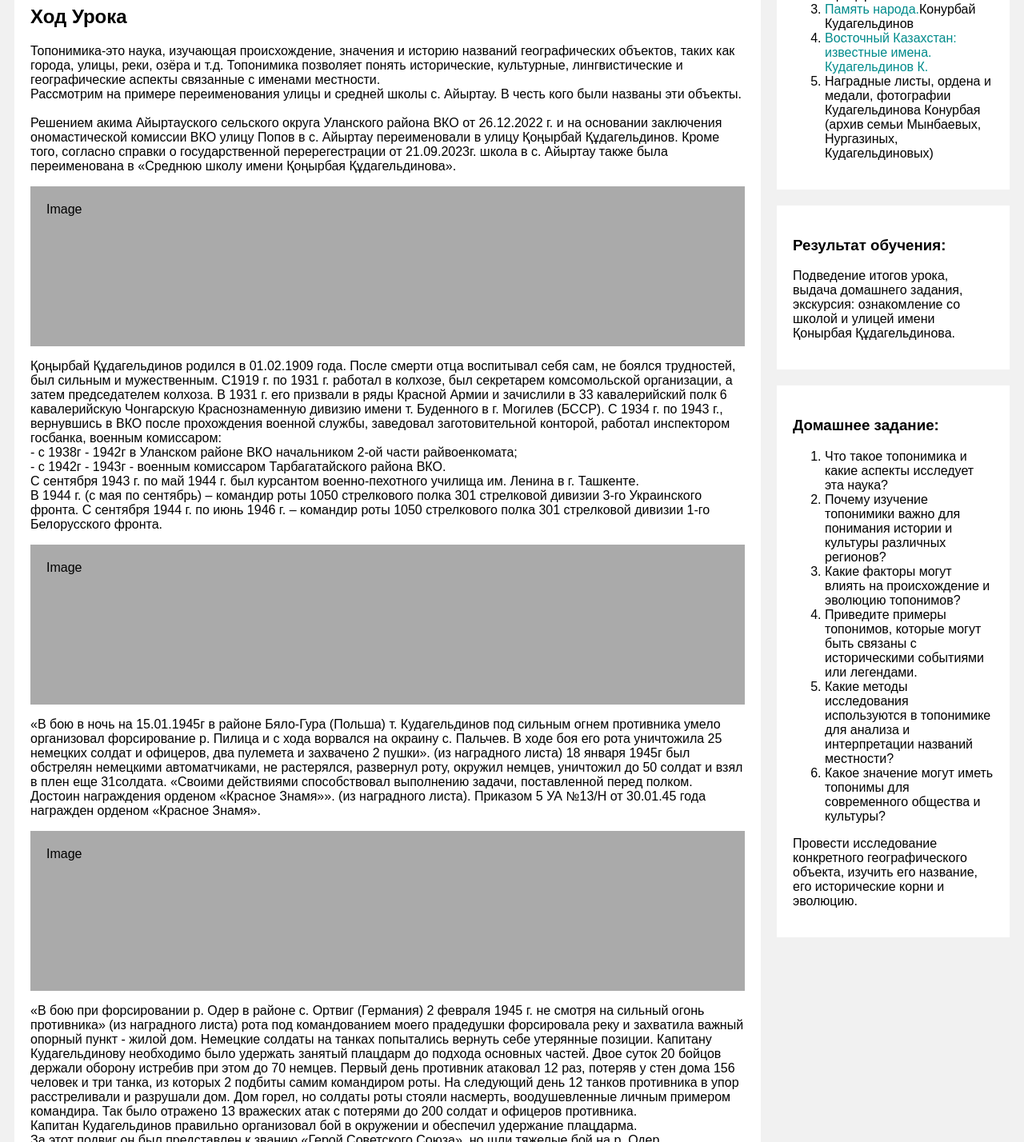
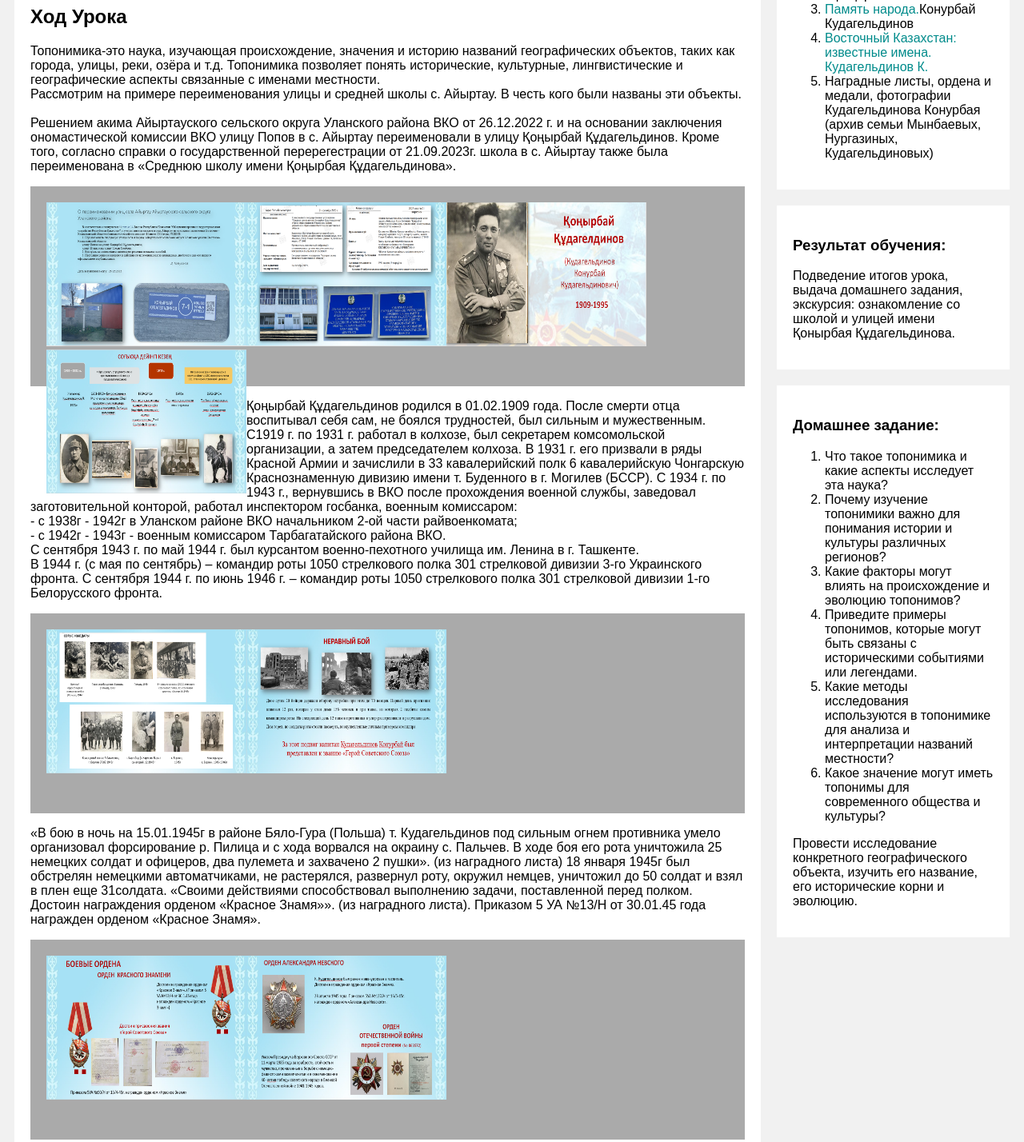
Before and after one commit to oooauri/Excursion, a plain HTML site: page index.html in a window 1280 px wide. Shown: the part 558-1986 px from the top of the page at 80% size. Drawn offline with Linux system fonts and the light colour scheme.

Commit message:
Add files via upload

```diff
--- a/index.html
+++ b/index.html
@@ -37,7 +37,12 @@
                 Кроме того, согласно справки о государственной перерегестрации от 21.09.2023г. школа в с.
                 Айыртау также была переименована  в «Среднюю школу имени  Қоңырбая Құдагельдинова».
                 </p>
-            <div class="fakeimg" style="height:200px;">Image</div>
+            <div class="fakeimg" style="height:250px;">
+              <a href="images/image001.png" target="_blank"><img src="images/image001.png" alt="" width="250px" height="180px"></a>
+              <a href="images/image002.png" target="_blank"><img src="images/image002.png" alt="" width="250px" height="180px"></a>
+              <a href="images/image003.png" target="_blank"><img src="images/image003.png" alt="" width="250px" height="180px"></a>
+              <a href="images/image004.png" target="_blank"><img src="images/image004.png" alt="" width="250px" height="180px"></a>
+            </div>
             <p>
                 Қоңырбай Құдагельдинов родился в 01.02.1909 года. После смерти отца воспитывал себя сам, не боялся трудностей, был сильным и мужественным.
                 С1919 г. по 1931 г. работал в колхозе, был секретарем комсомольской организации,
@@ -50,7 +55,10 @@
                 В 1944 г. (с мая по сентябрь) – командир роты 1050 стрелкового полка 301 стрелковой дивизии 3-го Украинского фронта. С сентября 1944 г. по июнь 1946 г.
                 – командир роты 1050 стрелкового полка 301 стрелковой дивизии 1-го Белорусского фронта.
             </p>
-            <div class="fakeimg" style="height:200px;">Image</div>
+            <div class="fakeimg" style="height:250px;">
+              <a href="images/image005.png" target="_blank"><img src="images/image005.png" alt="" width="250px" height="180px"></a>
+              <a href="images/image006.png" target="_blank"><img src="images/image006.png" alt="" width="250px" height="180px"></a>
+            </div>
             <p>
                 «В бою в ночь на 15.01.1945г в районе Бяло-Гура (Польша) т. Кудагельдинов под сильным огнем противника умело организовал форсирование р.
                 Пилица и с хода ворвался на окраину с. Пальчев. В ходе боя его рота уничтожила 25 немецких солдат и офицеров, два пулемета и захвачено 2 пушки».
@@ -58,7 +66,10 @@
                 взял в плен еще 31солдата. «Своими действиями способствовал выполнению задачи, поставленной перед полком. Достоин награждения орденом «Красное Знамя»».
                 (из наградного листа). Приказом 5 УА №13/Н от 30.01.45 года награжден орденом «Красное Знамя».
             </p>
-            <div class="fakeimg" style="height:200px;">Image</div>
+            <div class="fakeimg" style="height:250px;">
+              <a href="images/image007.png" target="_blank"><img src="images/image007.png" alt="" width="250px" height="180px"></a>
+              <a href="images/image008.png" target="_blank"><img src="images/image008.png" alt="" width="250px" height="180px"></a>
+            </div>
             <p>
                 «В бою при форсировании р. Одер в районе с. Ортвиг (Германия) 2 февраля 1945 г. не смотря на сильный огонь противника»
                 (из наградного листа) рота под командованием моего прадедушки форсировала реку и захватила важный опорный пункт -
@@ -85,7 +96,10 @@
                  1985 г. « За храбрость, стойкость и мужество, проявленные в борьбе с немецко-фашистскими захватчиками и в ознаменование
                  40-летия победы советского народа в Великой Отечественной войне 1941-1945 годов».
             </p>
-            <div class="fakeimg" style="height:200px;">Image</div>
+            <div class="fakeimg" style="height:250px;">
+              <a href="images/image009.png" target="_blank"><img src="images/image009.png" alt="" width="250px" height="180px"></a>
+              <a href="images/image010.png" target="_blank"><img src="images/image010.png" alt="" width="250px" height="180px"></a>
+            </div>
             <p>
                 После окончания войны до июля 1946г. капитан Кудагельдинов работал в комендатуре г. Берлина. После демобилизации вернулся на Родину в Казахстан.
                 <br>
@@ -108,7 +122,9 @@
                 Постановлением Министерства социального обеспечения назначена персональная пенсия Республиканского значения, пожизненно.
                 <br>
             </p>
-            <div class="fakeimg" style="height:200px;">Image</div>
+            <div class="fakeimg" style="height:250px;">
+              <a href="images/image011.png" target="_blank"><img src="images/image011.png" alt="" width="250px" height="180px"></a>
+            </div>
             <p>
                 Қоңырбай Қудагельдинов прожил 86 лет. На войне он совершил героический подвиг, за который был представлен к званию Героя Советского Союза,
                 но по независящим от него причинам не удостоился его при жизни. Надеемся, что память о нем, о его подвигах будет жива благодаря тому,
```
